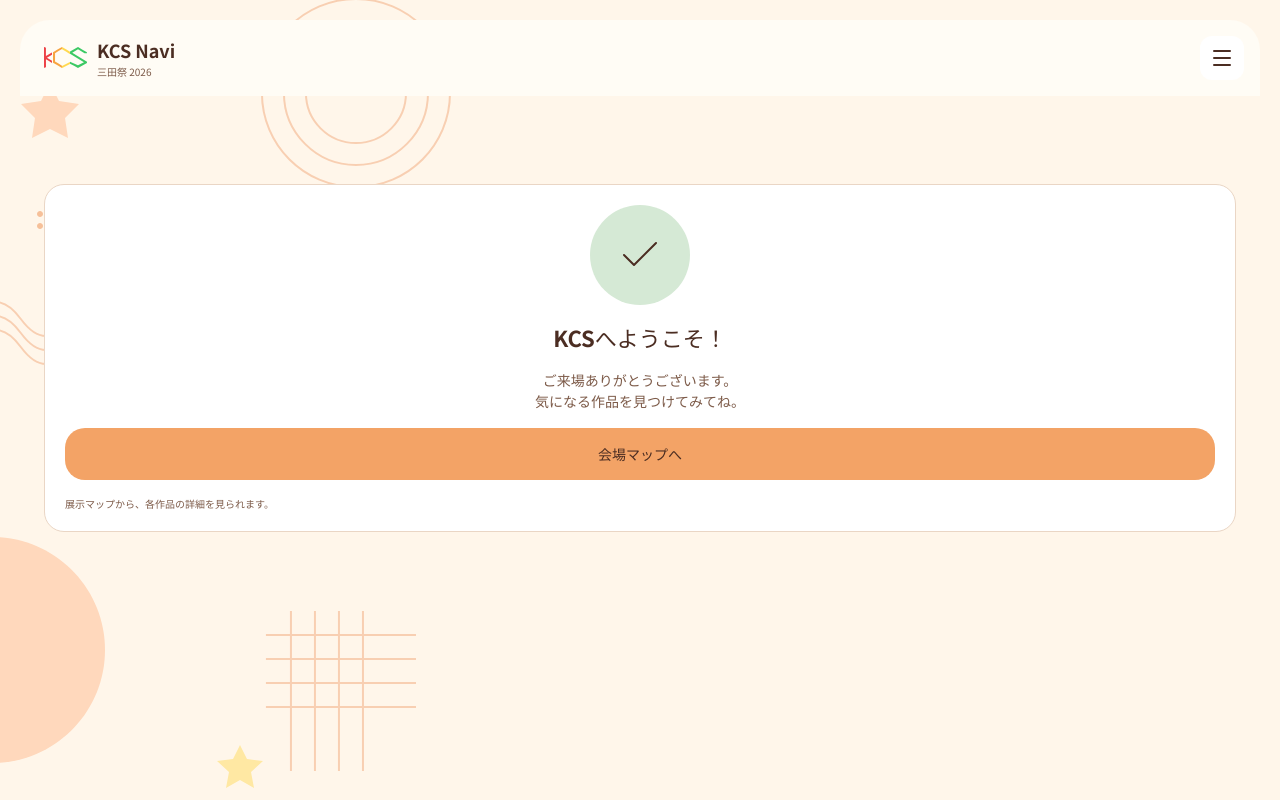
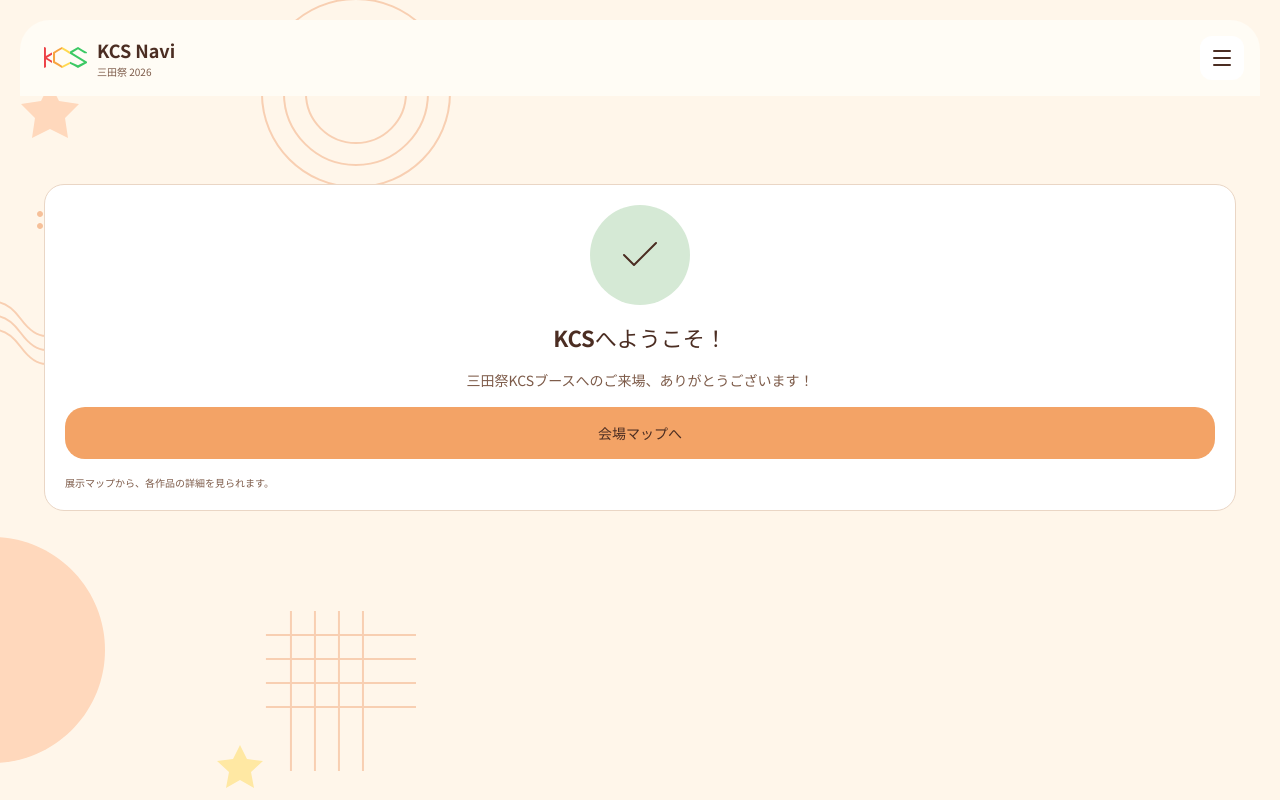
Before and after one commit to kcs1959/kcs-navi, a Nuxt app: page /welcome in a window 1280 px wide. Built offline with nearby package versions, Linux system fonts and the light colour scheme; no server answers.

Commit message:
Fix Japanese

```diff
--- a/app/pages/welcome.vue
+++ b/app/pages/welcome.vue
@@ -29,7 +29,7 @@ const receiptTime = computed(() =>
       </div>
       <h1 id="welcome-title">{{ checkedInAt ? 'チェックインしました！' : 'KCSへようこそ！' }}</h1>
       <p class="welcome-message">
-        ご来場ありがとうございます。<br />気になる作品を見つけてみてね。
+        三田祭KCSブースへのご来場、ありがとうございます！<br />
       </p>
       <span v-if="receiptTime" class="chip receipt-time">受付日時 {{ receiptTime }}</span>
       <NuxtLink to="/" class="primary-button map-button">会場マップへ</NuxtLink>
```
